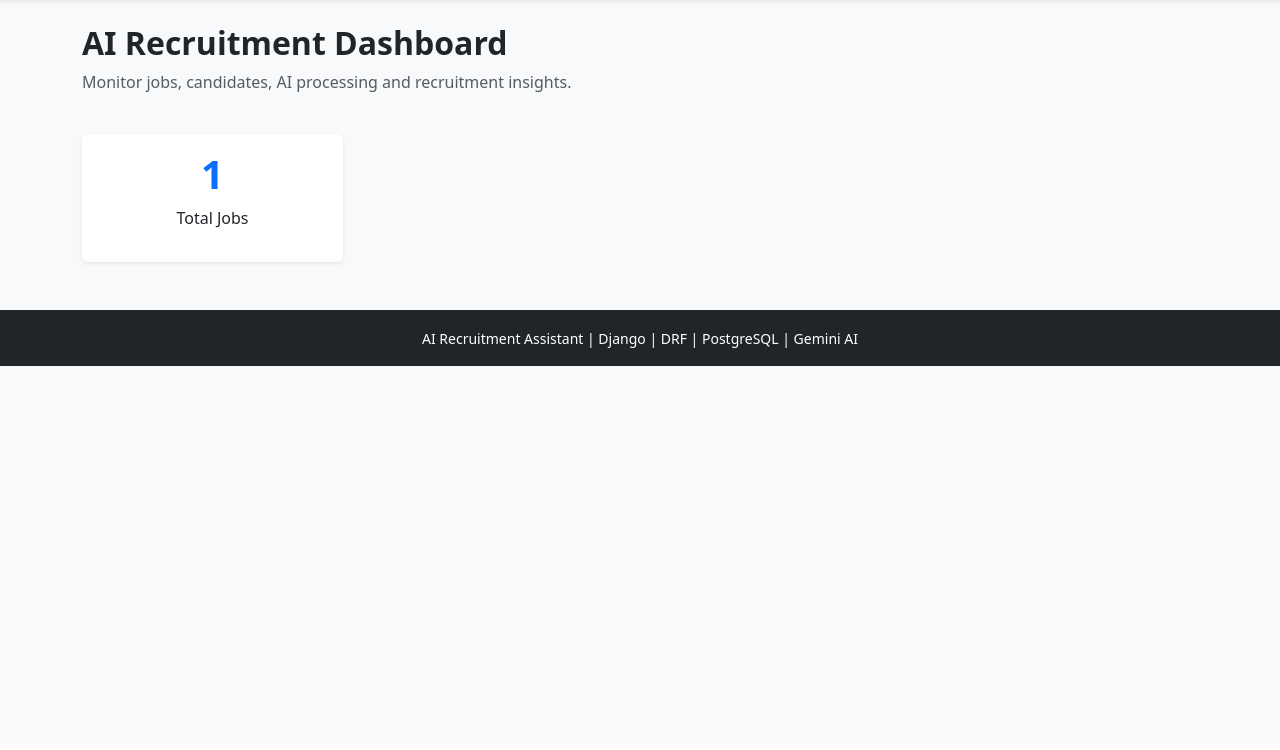
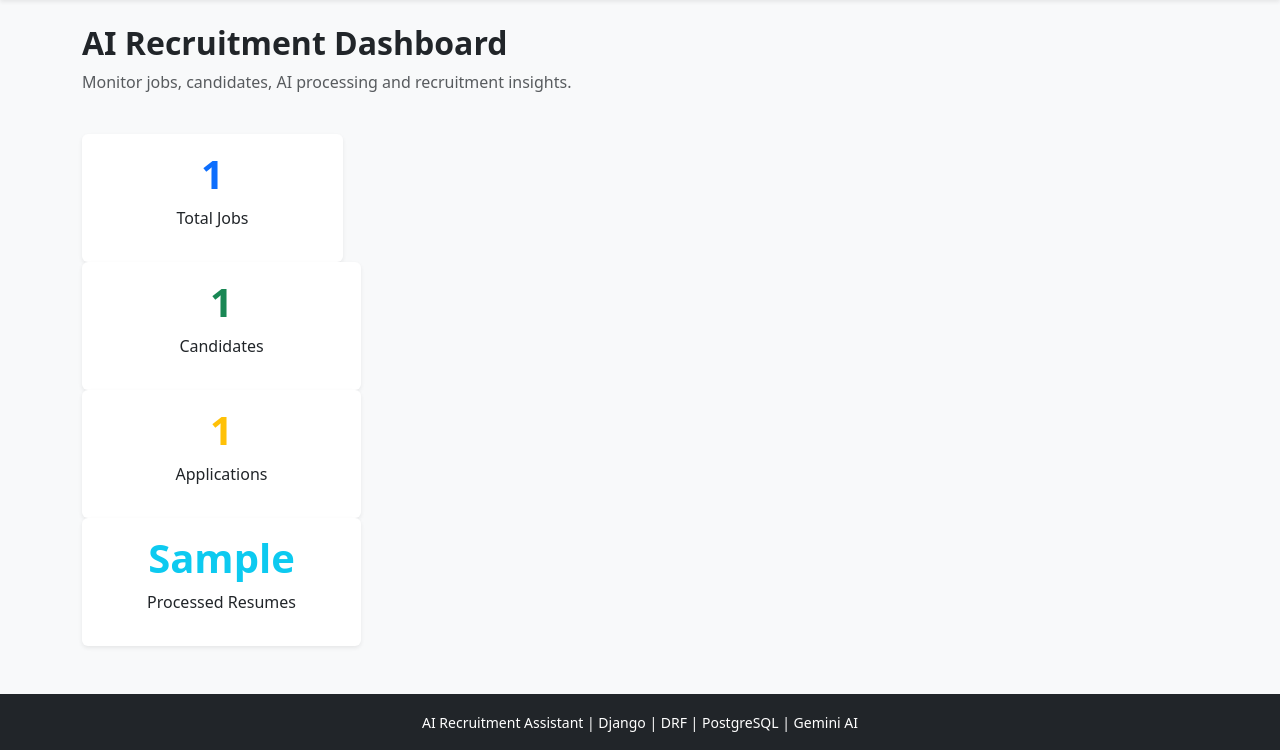
Before and after one commit to shuklaaanjaney/AI-Recruitment-Assistant, a Django app: template templates/dashboard/dashboard.html in a window 1280 px wide. Shown: the part 56-806 px from the top of the page. Before the commit the page ends 422 px from the top, so only its background shows below. Run offline with Django 5.2, Linux system fonts and the light colour scheme; the template is opened without the code that fills it: most values are stand-ins (such as "Sample title", 1, 10 or a date in 2020).

Commit message:
Debug dashboard view

```diff
--- a/templates/dashboard/dashboard.html
+++ b/templates/dashboard/dashboard.html
@@ -35,4 +35,36 @@
 
 </div>
 
+<div class="col-md-3">
+    <div class="card shadow-sm border-0">
+        <div class="card-body text-center">
+            <h1 class="fw-bold text-success">
+                {{ total_candidates }}
+            </h1>
+            <p>Candidates</p>
+        </div>
+    </div>
+</div>
+
+<div class="col-md-3">
+    <div class="card shadow-sm border-0">
+        <div class="card-body text-center">
+            <h1 class="fw-bold text-warning">
+                {{ total_applications }}
+            </h1>
+            <p>Applications</p>
+        </div>
+    </div>
+</div>
+
+<div class="col-md-3">
+    <div class="card shadow-sm border-0">
+        <div class="card-body text-center">
+            <h1 class="fw-bold text-info">
+                {{ processed_resumes }}
+            </h1>
+            <p>Processed Resumes</p>
+        </div>
+    </div>
+</div>
 {% endblock %}
```
